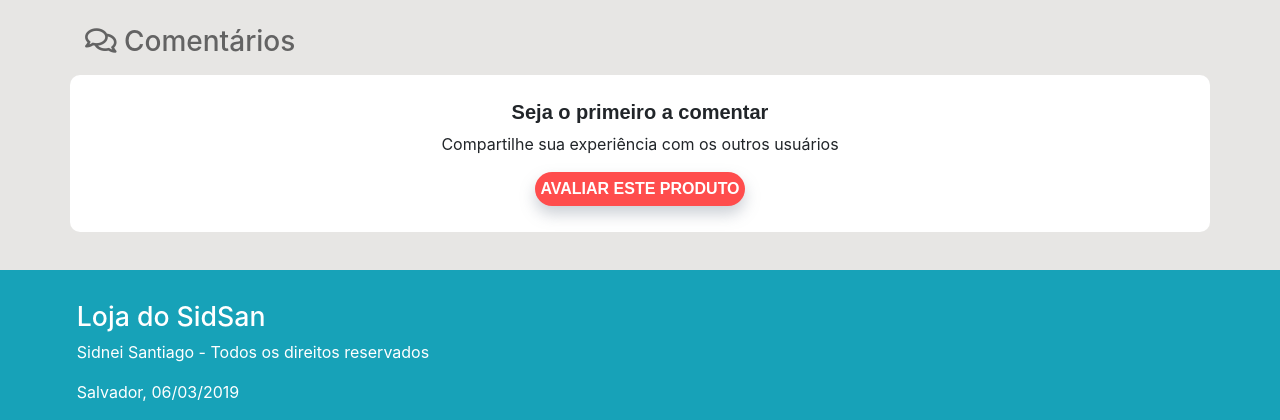
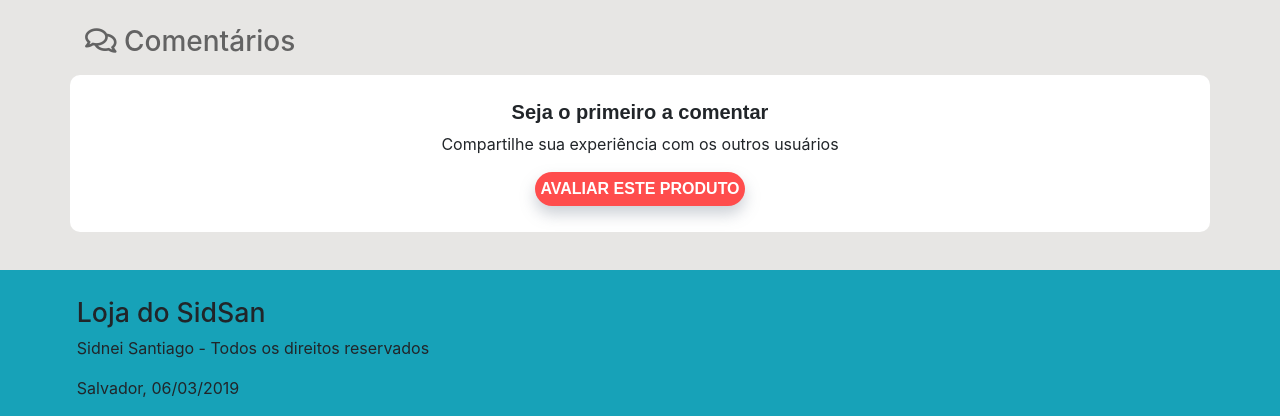
Before and after one commit to SidSan97/Site-Market, a PHP site: page /xiaomi.html in a window 1280 px wide. Shown: the part 1635-2055 px from the top of the page. Run offline with PHP 8.4, Linux system fonts and the light colour scheme; some libraries are stand-ins or nearby versions; some web fonts are replaced.

Commit message:
Ajustes do rodapé

```diff
--- a/css/home.css
+++ b/css/home.css
@@ -97,13 +97,11 @@
     background-color: white;
 }
 
-#rodape
+#rodape-inf
 {
   position: absolute;
   width: 100%;
-  min-height: 150px;
-  background-color: white;
-  color: #fff;
+  padding-top: 2%;
 }
 
 .produtos
@@ -181,27 +179,4 @@
        width: 100%;
        text-align: center;
    }
-
-   /*#ofertas article
-     {
-         float: right;
-     }
-
-     #ofertas h6
-     {
-         float: right;
-         width: 155px;
-     }
-
-     #ofertas img
-     {
-         height: 250px;
-     }*/
-
 }
-
-@media(max-width: 567px)
-{
-
-
-}
--- a/xiaomi.html
+++ b/xiaomi.html
@@ -219,7 +219,7 @@
       </div>
     </div>
 
-    <div id="rodape" style="background-color: #17a2b8;">
+    <div id="rodape-inf" style="background-color: #17a2b8;">
         <article class="inf-text">
           <h1>Loja do SidSan</h1>
           <p>Sidnei Santiago - Todos os direitos reservados</p>
```
